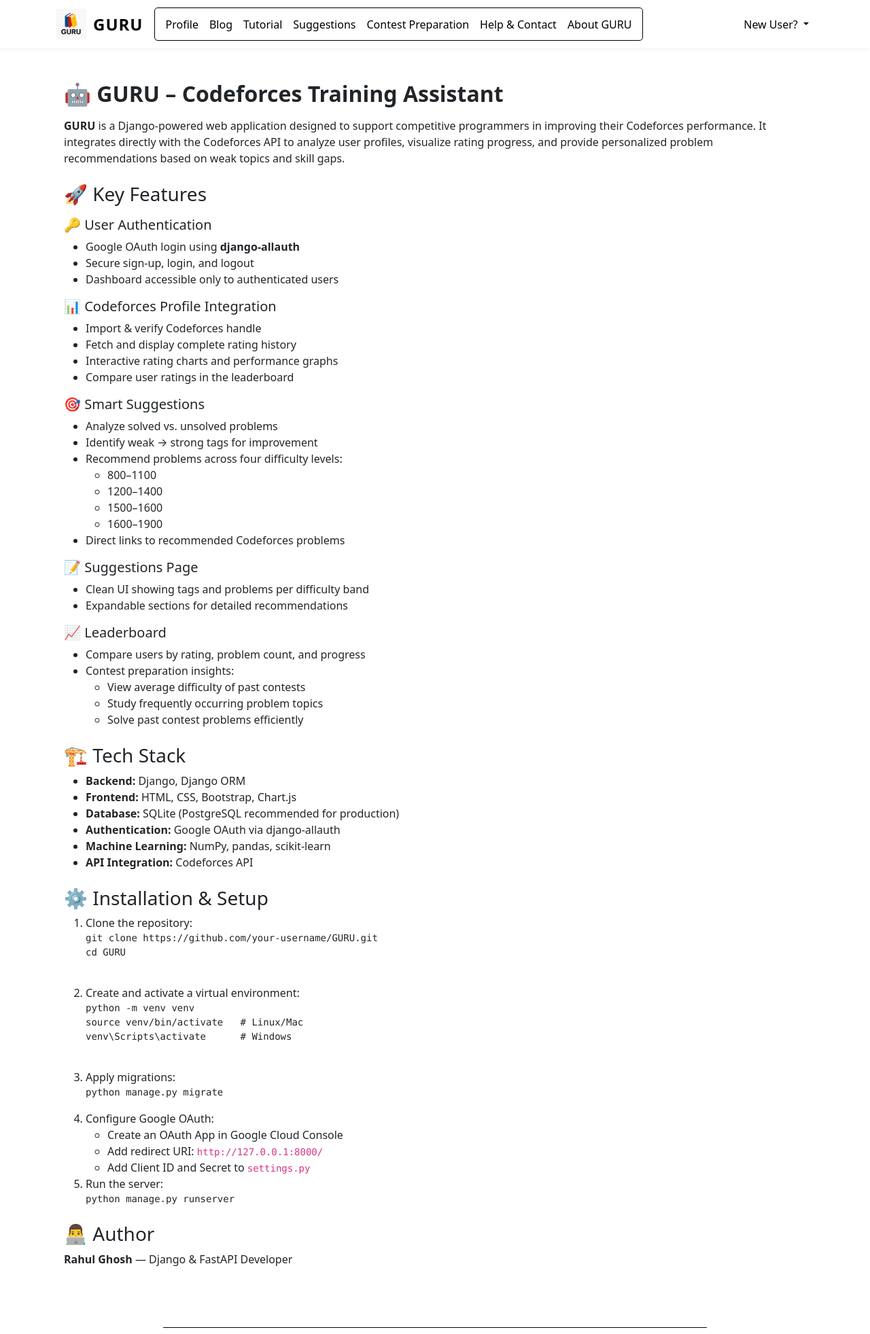
After one commit to Rahul4h/GURU, a Django app: page /about/ in a window 1280 px wide. The commit adds this page. Shown: the top 1963 px of the page at 68% size. Run offline with Django 5.2, Linux system fonts and the light colour scheme.

Commit message:
changes suggestion page

```diff
--- a/core/urls.py
+++ b/core/urls.py
@@ -29,6 +29,7 @@
     path('contact/', views.contact_page, name='contact'),
 
     path('tutorial/', views.tutorial_page, name='tutorial_page'),
+    path('about/', views.about_page, name='about_page')
 
 
  # new blog page
--- a/core/views.py
+++ b/core/views.py
@@ -301,12 +301,16 @@
             prob = sub['problem']
             tags = prob.get('tags', [])
             verdict = sub.get('verdict')
+
+
             if verdict == 'OK':
                 for tag in tags:
+                 if total_attempts[tag] <=30:
                     correct_tags[tag] += 1
                     total_attempts[tag] += 1
             elif verdict in ['WRONG_ANSWER', 'TIME_LIMIT_EXCEEDED', 'RUNTIME_ERROR']:
                 for tag in tags:
+                  if total_attempts[tag] <=30:
                     wrong_tags[tag] += 1
                     total_attempts[tag] += 1
 
@@ -366,6 +370,12 @@
         handle = body.get('handle')
 
         submissions = get_user_submissions(handle)
+        #added
+        submissions = sorted(
+            submissions,
+            key=lambda x: x.get('creationTimeSeconds', 0),
+            reverse=True
+        )
         problems = get_problemset()
         solved_problems = get_solved_problem_ids(submissions)
 
@@ -436,7 +446,7 @@
         # Generate email verification link
         token = default_token_generator.make_token(user)
         uid = urlsafe_base64_encode(force_bytes(user.pk))
-        verify_url = f"http://127.0.0.1:17520/verify/{uid}/{token}/"
+        verify_url = f"http://127.0.0.1:8000/verify/{uid}/{token}/"
         #verify_url = f"{settings.DOMAIN}/verify/{uid}/{token}/"
 
 
@@ -980,3 +990,6 @@
     return render(request, "tutorial_page.html", {
         "tutorials": tutorials
     })
+
+def about_page(request):
+    return render(request, "about_page.html")
--- /dev/null
+++ b/templates/about_page.html
@@ -0,0 +1,111 @@
+{% extends "base.html" %}
+
+{% block content %}
+<div class="container mt-4">
+
+    <h2 class="fw-bold mb-3">🤖 GURU – Codeforces Training Assistant</h2>
+    <p>
+        <strong>GURU</strong> is a Django-powered web application designed to support competitive programmers in improving
+        their Codeforces performance. It integrates directly with the Codeforces API to analyze user profiles,
+        visualize rating progress, and provide personalized problem recommendations based on weak topics and skill gaps.
+    </p>
+
+    <h3 class="mt-4">🚀 Key Features</h3>
+
+    <h5 class="mt-3">🔑 User Authentication</h5>
+    <ul>
+        <li>Google OAuth login using <strong>django-allauth</strong></li>
+        <li>Secure sign-up, login, and logout</li>
+        <li>Dashboard accessible only to authenticated users</li>
+    </ul>
+
+    <h5 class="mt-3">📊 Codeforces Profile Integration</h5>
+    <ul>
+        <li>Import & verify Codeforces handle</li>
+        <li>Fetch and display complete rating history</li>
+        <li>Interactive rating charts and performance graphs</li>
+        <li>Compare user ratings in the leaderboard</li>
+    </ul>
+
+    <h5 class="mt-3">🎯 Smart Suggestions</h5>
+    <ul>
+        <li>Analyze solved vs. unsolved problems</li>
+        <li>Identify weak → strong tags for improvement</li>
+        <li>Recommend problems across four difficulty levels:
+            <ul>
+                <li>800–1100</li>
+                <li>1200–1400</li>
+                <li>1500–1600</li>
+                <li>1600–1900</li>
+            </ul>
+        </li>
+        <li>Direct links to recommended Codeforces problems</li>
+    </ul>
+
+    <h5 class="mt-3">📝 Suggestions Page</h5>
+    <ul>
+        <li>Clean UI showing tags and problems per difficulty band</li>
+        <li>Expandable sections for detailed recommendations</li>
+    </ul>
+
+    <h5 class="mt-3">📈 Leaderboard</h5>
+    <ul>
+        <li>Compare users by rating, problem count, and progress</li>
+        <li>Contest preparation insights:
+            <ul>
+                <li>View average difficulty of past contests</li>
+                <li>Study frequently occurring problem topics</li>
+                <li>Solve past contest problems efficiently</li>
+            </ul>
+        </li>
+    </ul>
+
+    <h3 class="mt-4">🏗️ Tech Stack</h3>
+    <ul>
+        <li><strong>Backend:</strong> Django, Django ORM</li>
+        <li><strong>Frontend:</strong> HTML, CSS, Bootstrap, Chart.js</li>
+        <li><strong>Database:</strong> SQLite (PostgreSQL recommended for production)</li>
+        <li><strong>Authentication:</strong> Google OAuth via django-allauth</li>
+        <li><strong>Machine Learning:</strong> NumPy, pandas, scikit-learn</li>
+        <li><strong>API Integration:</strong> Codeforces API</li>
+    </ul>
+
+    <h3 class="mt-4">⚙️ Installation & Setup</h3>
+    <ol>
+        <li>Clone the repository:
+            <pre><code>git clone https://github.com/your-username/GURU.git
+cd GURU
+            </code></pre>
+        </li>
+
+        <li>Create and activate a virtual environment:
+            <pre><code>python -m venv venv
+source venv/bin/activate   # Linux/Mac
+venv\Scripts\activate      # Windows
+            </code></pre>
+        </li>
+
+        <li>Apply migrations:
+            <pre><code>python manage.py migrate</code></pre>
+        </li>
+
+        <li>Configure Google OAuth:
+            <ul>
+                <li>Create an OAuth App in Google Cloud Console</li>
+                <li>Add redirect URI: <code>http://127.0.0.1:8000/</code></li>
+                <li>Add Client ID and Secret to <code>settings.py</code></li>
+            </ul>
+        </li>
+
+        <li>Run the server:
+            <pre><code>python manage.py runserver</code></pre>
+        </li>
+    </ol>
+
+    <h3 class="mt-4">👨‍💻 Author</h3>
+    <p class="mb-5">
+        <strong>Rahul Ghosh</strong> — Django & FastAPI Developer
+    </p>
+
+</div>
+{% endblock %}
```
Also changed, not shown: templates/login.html (+48 -14 lines), templates/signup.html (+60 -13 lines).
